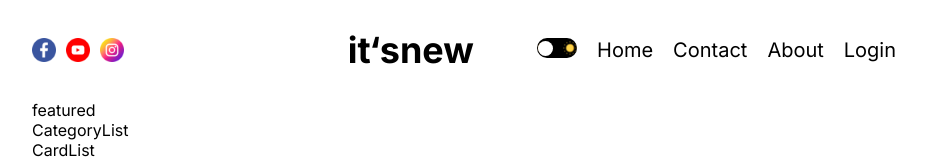
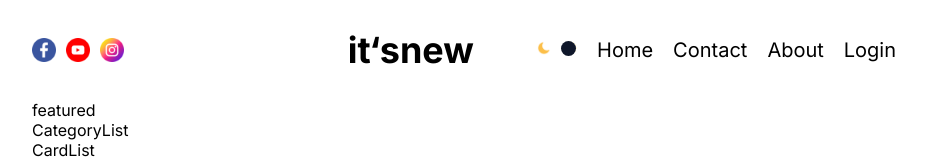
Before and after one commit to codernivas/it-snew_blog, a Next.js app: page / in a window 1280 px wide. Shown: the top 160 px of the page, without its empty margins (176-1102 px from the left). Built offline with nearby package versions, Linux system fonts and the light colour scheme.

Commit message:
theme context and provider

```diff
--- a/src/app/layout.js
+++ b/src/app/layout.js
@@ -2,6 +2,8 @@
 import "./globals.css"
 import Navbar from "@/components/navbar/Navbar"
 import Footer from "@/components/footer/Footer"
+import { ThemeContextProvider } from "@/context/ThemeContext"
+import ThemeProvider from "@/providers/ThemeProvider"
 const inter = Inter({ subsets: ["latin"] })
 
 export const metadata = {
@@ -13,6 +15,8 @@
   return (
     <html lang="en">
       <body className={inter.className}>
+      <ThemeContextProvider>
+      <ThemeProvider>
         <div className="container">
           <div className="wrapper">
             <Navbar />
@@ -20,6 +24,8 @@
             <Footer />
           </div>
         </div>
+        </ThemeProvider>
+        </ThemeContextProvider>
       </body>
     </html>
   )
--- a/src/components/themeToggle/ThemeToggle.jsx
+++ b/src/components/themeToggle/ThemeToggle.jsx
@@ -1,13 +1,24 @@
-import React from "react"
+"use client"
+import React, { useContext } from "react"
 import styles from "./themeToggle.module.css"
 import Image from "next/image"
+import { ThemeContext } from "@/context/ThemeContext"
 
 const ThemeToggle = () => {
+  const { theme, toggle } = useContext(ThemeContext)
+  console.log(theme)
   return (
-    <div className={styles.container}>
-      <Image src={"/moon.png"} width={14} height={14} />
-      <div className={styles.ball}></div>
-      <Image src={"/sun.png"} width={14} height={14} />
+    <div className={styles.container} onClick={toggle}>
+      <Image src={"/moon.png"} alt="" width={14} height={14} />
+      <div
+        className={styles.ball}
+        style={
+          theme === "dark"
+            ? { left: 1, backgroundColor: "white" }
+            : { right: 1, backgroundColor: "#0f172a" }
+        }
+      ></div>
+      <Image src={"/sun.png"} alt="" width={14} height={14} />
     </div>
   )
 }
--- a/src/components/themeToggle/themeToggle.module.css
+++ b/src/components/themeToggle/themeToggle.module.css
@@ -6,7 +6,6 @@
   cursor: pointer;
   align-items: center;
   justify-content: space-between;
-  background-color: black;
   position: relative;
 }
 
@@ -14,7 +13,5 @@
   width: 15px;
   height: 15px;
   border-radius: 50%;
-  background-color: white;
   position: absolute;
-  left: 1px;
 }
--- /dev/null
+++ b/src/context/ThemeContext.jsx
@@ -0,0 +1,27 @@
+"use client"
+import { createContext, useEffect, useState } from "react"
+export const ThemeContext = createContext()
+
+const getFromLocalStorage = () => {
+  if (typeof window !== "undefined") {
+    const value = localStorage.getItem("theme")
+    return value || "light"
+  }
+}
+export const ThemeContextProvider = ({ children }) => {
+  const [theme, setTheme] = useState(() => {
+    return getFromLocalStorage()
+  })
+  const toggle = () => {
+    setTheme(theme === "light" ? "dark" : "light")
+  }
+
+  useEffect(() => {
+    localStorage.setItem("theme", theme)
+  },[theme])
+  return (
+    <ThemeContext.Provider value={{ theme, toggle }}>
+      {children}
+    </ThemeContext.Provider>
+  )
+}
--- /dev/null
+++ b/src/providers/ThemeProvider.jsx
@@ -0,0 +1,18 @@
+"use client"
+import { ThemeContext } from "@/context/ThemeContext"
+import React, { useContext, useEffect, useState } from "react"
+
+const ThemeProvider = ({ children }) => {
+  const { theme } = useContext(ThemeContext)
+  const [mounted, setMounted] = useState(false)
+
+  useEffect(() => {
+    setMounted(true)
+  }, [])
+
+  if (mounted) {
+    return <div className={theme}>{children}</div>
+  }
+}
+
+export default ThemeProvider
```
